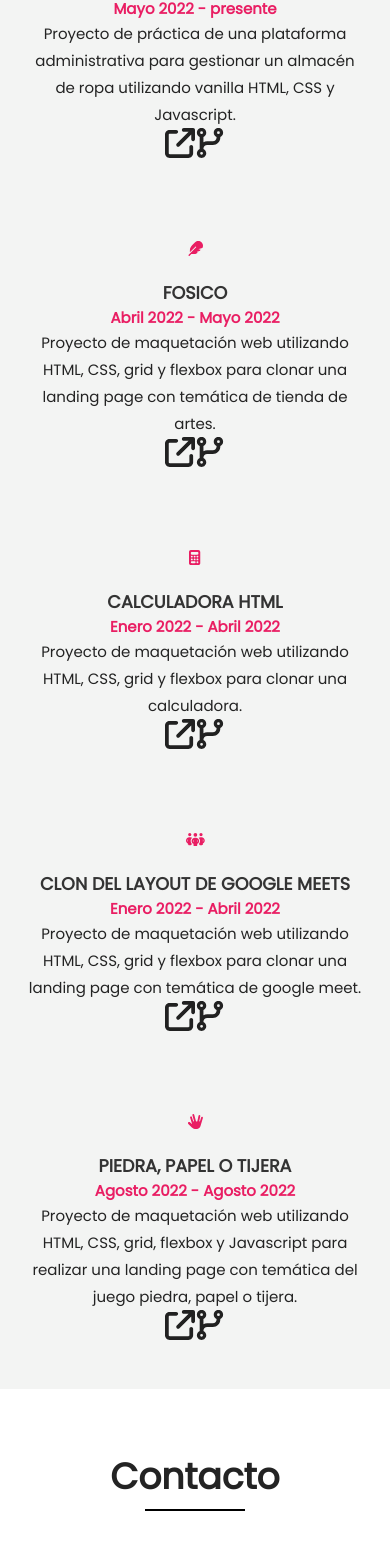
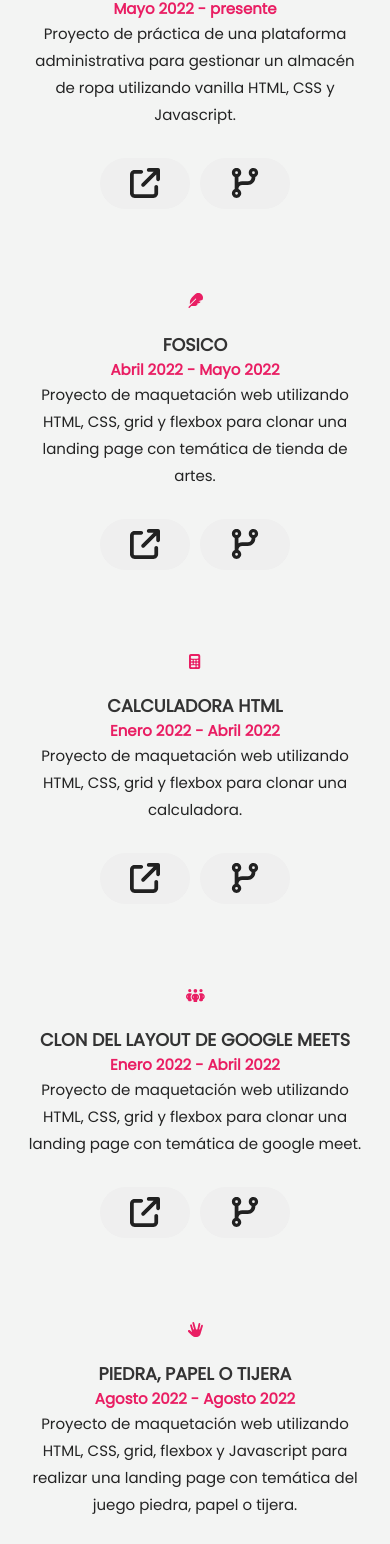
Before and after one commit to Mayra234/my-portfolio-react, a React (Create React App) app: page / in a window 390 px wide. Shown: the part 2873-4417 px from the top of the page. Built offline with nearby package versions, Linux system fonts and the light colour scheme.

Commit message:
Se arregla el responsive y los iconos de proyectos

```diff
--- a/src/pages/Home/AboutMe/index.css
+++ b/src/pages/Home/AboutMe/index.css
@@ -69,6 +69,7 @@
     height: 100%;
     width: 100%;
   }
+
   .text-about {
     display: flex;
     justify-content: center;
--- a/src/pages/Home/Projects/index.css
+++ b/src/pages/Home/Projects/index.css
@@ -102,10 +102,23 @@
   align-items: center;
 }
 
+.icon-nav > a {
+  margin: 5px;
+}
+
 .icon-link {
   width: 30px;
   height: 30px;
   color: #212121;
+}
+
+.icons-project:hover {
+  background: #e91e63;
+  padding: 10px 20px;
+}
+
+.icons-project:hover .icon-link {
+  color: #f3f4f3;
 }
 
 @media (max-width: 768px) {
--- a/src/pages/Home/Projects/index.jsx
+++ b/src/pages/Home/Projects/index.jsx
@@ -15,7 +15,8 @@ import {
   faPeopleGroup,
   faHandSpock,
 } from '@fortawesome/free-solid-svg-icons';
-import { NavLink } from '../../../components/NavLink';
+import { Button } from '../../../components/Button';
+import { Link } from 'react-router-dom';
 
 export const Projects = () => {
   return (
@@ -40,18 +41,22 @@ export const Projects = () => {
             </p>
           </div>
           <div className="icon-nav">
-            <a href="https://github.com/Mayra234/admin-crud-clothes/">
+            <a href="https://mayra234.github.io/admin-crud-clothes/">
+              <Button className="icons-project">
                 <Icon>
                   <FontAwesomeIcon
                     className="icon-link"
                     icon={faArrowUpRightFromSquare}
                   />
                 </Icon>
+              </Button>
             </a>
-            <a href="https://mayra234.github.io/admin-crud-clothes/">
+            <a href="https://github.com/Mayra234/admin-crud-clothes">
+              <Button className="icons-project">
                 <Icon>
                   <FontAwesomeIcon className="icon-link" icon={faCodeBranch} />
                 </Icon>
+              </Button>
             </a>
           </div>
         </Card>
@@ -69,18 +74,22 @@ export const Projects = () => {
             </p>
           </div>
           <div className="icon-nav">
-            <a href="https://github.com/Mayra234/fosico-html-css">
+            <a href="https://mayra234.github.io/fosico-html-css/">
+              <Button className="icons-project">
                 <Icon>
                   <FontAwesomeIcon
                     className="icon-link"
                     icon={faArrowUpRightFromSquare}
                   />
                 </Icon>
+              </Button>
             </a>
-            <a href="https://mayra234.github.io/fosico-html-css/">
+            <a href="https://github.com/Mayra234/fosico-html-css">
+              <Button className="icons-project">
                 <Icon>
                   <FontAwesomeIcon className="icon-link" icon={faCodeBranch} />
                 </Icon>
+              </Button>
             </a>
           </div>
         </Card>
@@ -98,18 +107,22 @@ export const Projects = () => {
             </p>
           </div>
           <div className="icon-nav">
-            <a href="https://github.com/Mayra234/vanilla-js-calculator">
+            <a href="https://mayra234.github.io/vanilla-js-calculator/">
+              <Button className="icons-project">
                 <Icon>
                   <FontAwesomeIcon
                     className="icon-link"
                     icon={faArrowUpRightFromSquare}
                   />
                 </Icon>
+              </Button>
             </a>
-            <a href="https://mayra234.github.io/vanilla-js-calculator/">
+            <a href="https://github.com/Mayra234/vanilla-js-calculator">
+              <Button className="icons-project">
                 <Icon>
                   <FontAwesomeIcon className="icon-link" icon={faCodeBranch} />
                 </Icon>
+              </Button>
             </a>
           </div>
         </Card>
@@ -127,18 +140,22 @@ export const Projects = () => {
             </p>
           </div>
           <div className="icon-nav">
-            <a href="https://github.com/Mayra234/layout-meet">
+            <a href="https://mayra234.github.io/layout-meet/">
+              <Button className="icons-project">
                 <Icon>
                   <FontAwesomeIcon
                     className="icon-link"
                     icon={faArrowUpRightFromSquare}
                   />
                 </Icon>
+              </Button>
             </a>
-            <a href=" https://mayra234.github.io/layout-meet/">
+            <a href="https://github.com/Mayra234/layout-meet">
+              <Button className="icons-project">
                 <Icon>
                   <FontAwesomeIcon className="icon-link" icon={faCodeBranch} />
                 </Icon>
+              </Button>
             </a>
           </div>
         </Card>
@@ -157,18 +174,22 @@ export const Projects = () => {
             </p>
           </div>
           <div className="icon-nav">
-            <a href="https://github.com/Mayra234/rock-paper-scissors-react">
+            <a href="https://mayra234.github.io/rock-paper-scissors-react/">
+              <Button className="icons-project">
                 <Icon>
                   <FontAwesomeIcon
                     className="icon-link"
                     icon={faArrowUpRightFromSquare}
                   />
                 </Icon>
+              </Button>
             </a>
-            <a href=" https://mayra234.github.io/rock-paper-scissors-react/">
+            <a href="https://github.com/Mayra234/rock-paper-scissors-react">
+              <Button className="icons-project">
                 <Icon>
                   <FontAwesomeIcon className="icon-link" icon={faCodeBranch} />
                 </Icon>
+              </Button>
             </a>
           </div>
         </Card>
```
Lines whose indentation alone changed are shown as unchanged.
